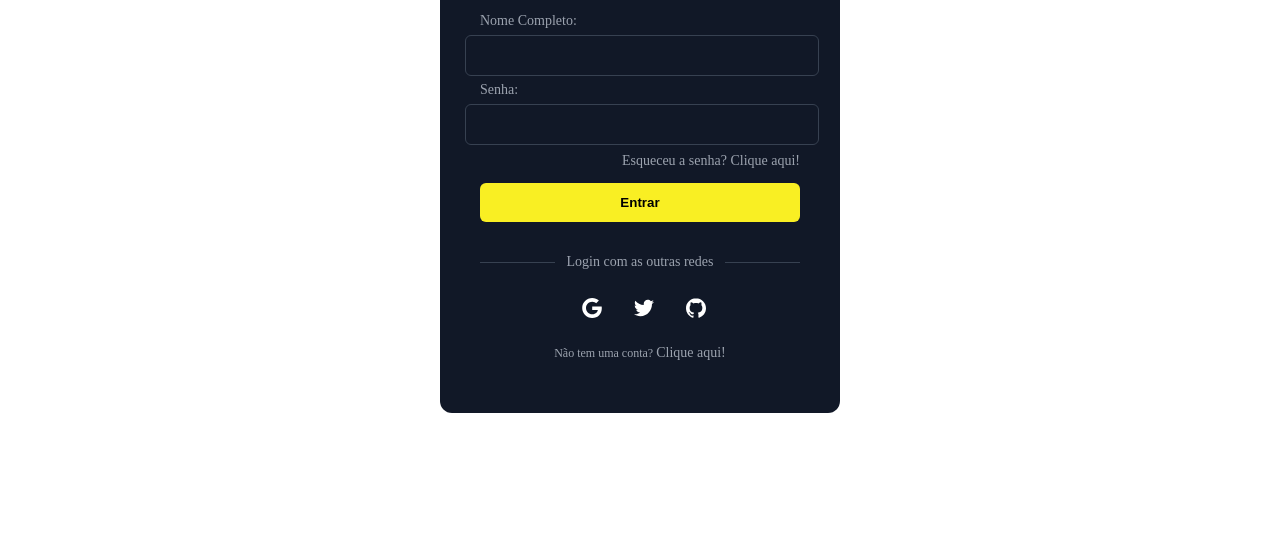
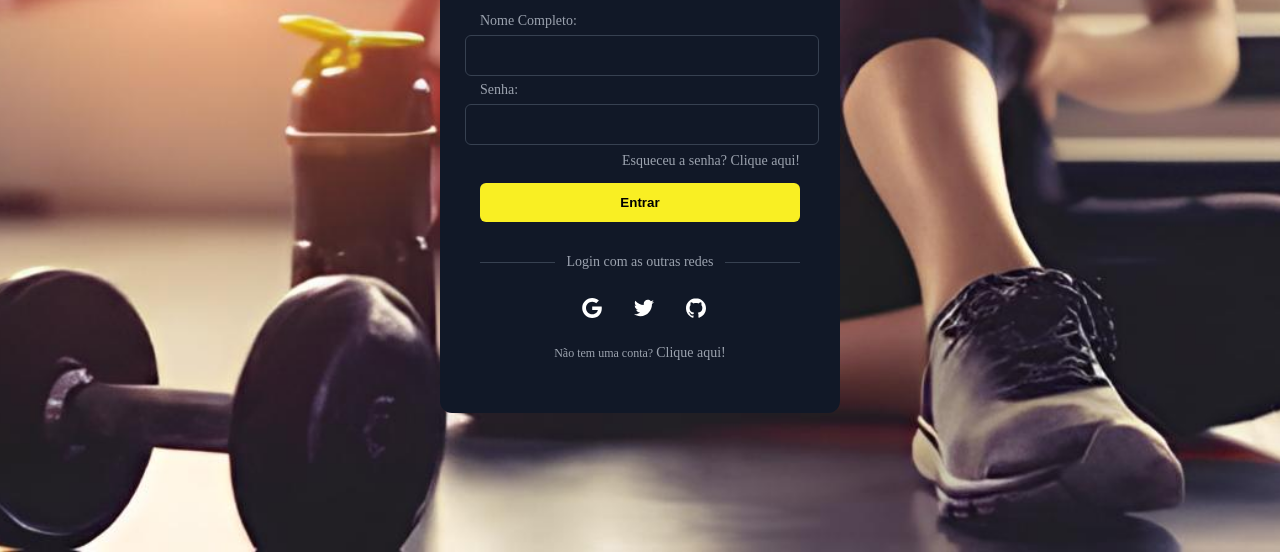
Before and after one commit to NicolasVx/ProjetoVivaFit, a plain HTML site: page pag2.html in a window 1280 px wide. Shown: the part 248-800 px from the top of the page. Drawn offline with Linux system fonts and the light colour scheme; the site is published under a folder, as on GitHub Pages, so addresses that start at the root find nothing.

Commit message:
Update stylePag2.css

```diff
--- a/Css/stylePag2.css
+++ b/Css/stylePag2.css
@@ -6,7 +6,7 @@ html {
   body {
     padding: 0px;
     margin: 0px;
-    background-image: url('/img/fundoLogin.jpeg');
+    background-image: url('../img/fundoLogin.jpeg');
     background-repeat: no-repeat; /* Evita repetição */
     background-size: cover;
     background-position: center; /* Centraliza a imagem */
```
